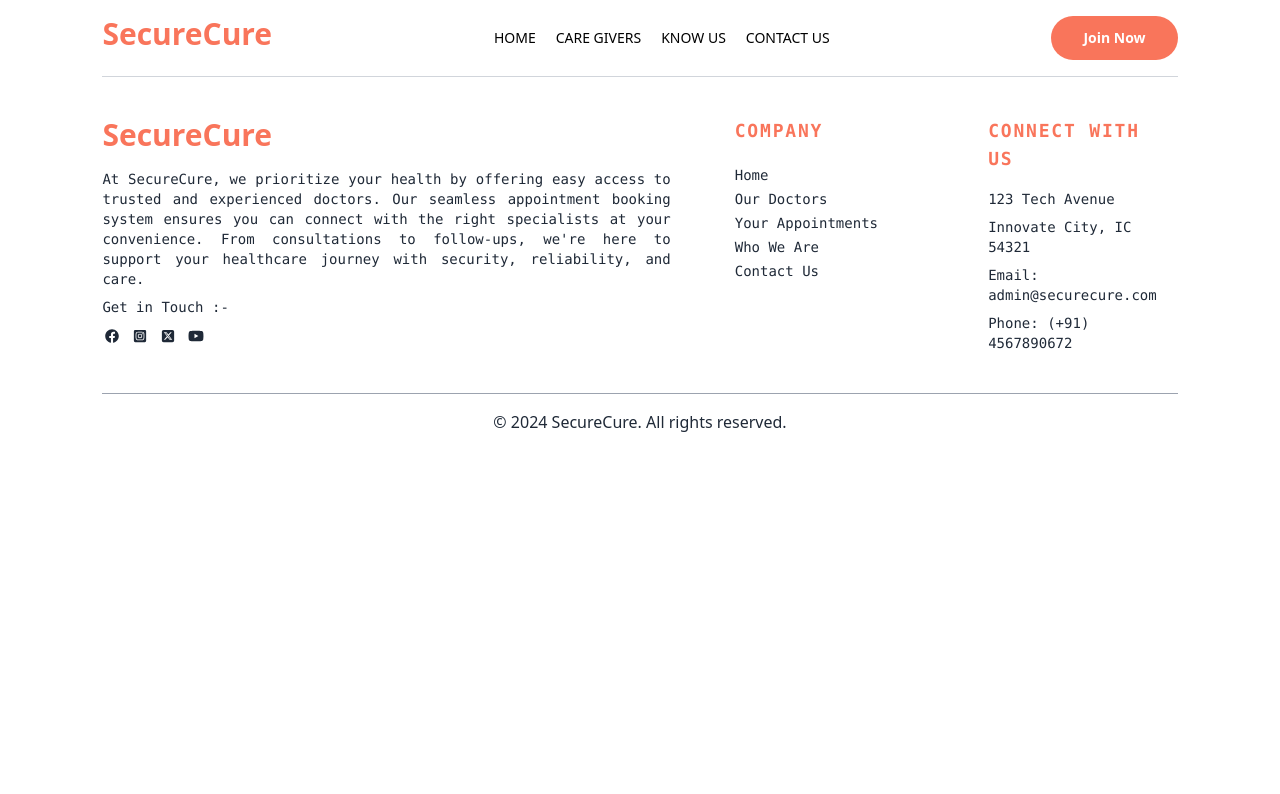
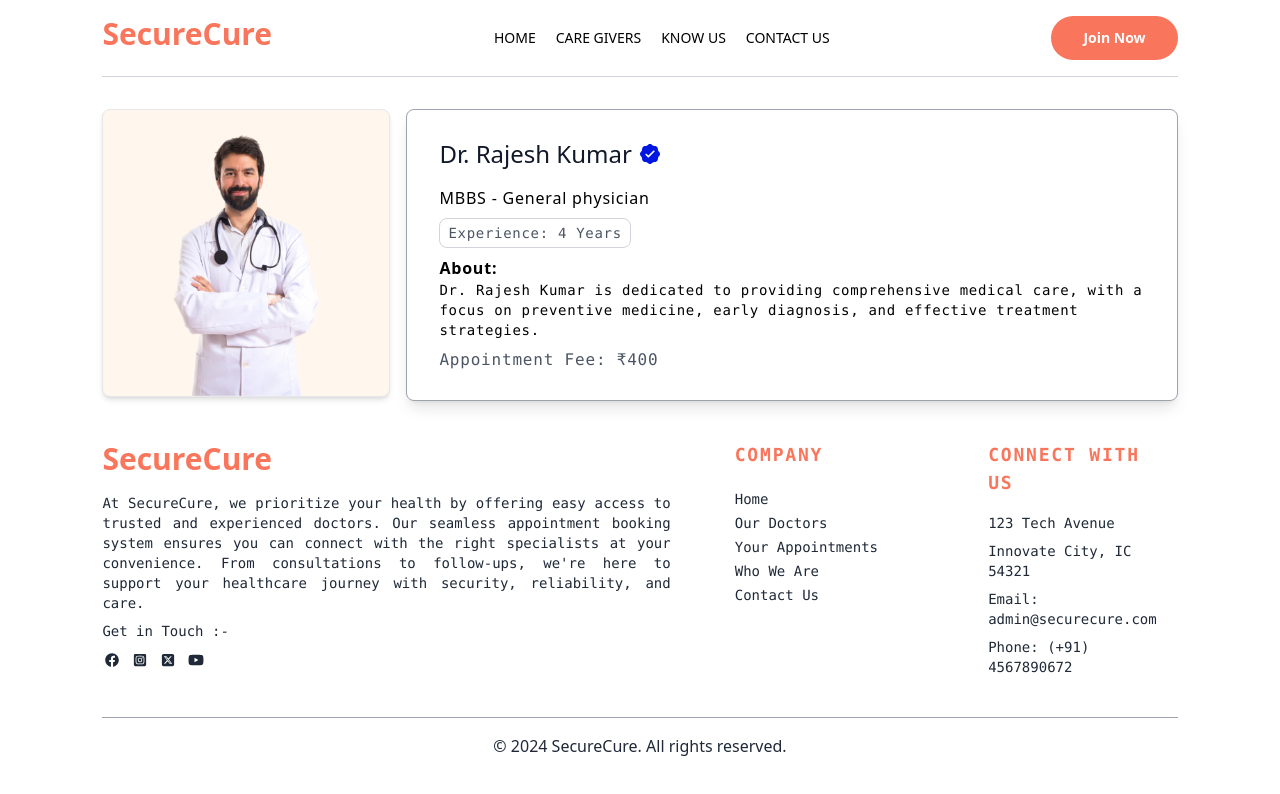
Before and after one commit to Shuvam-2000/SecureCure, a React (Vite) app: page /appoint/doc1 in a window 1280 px wide. Shown: the top 794 px of the page. Built offline with nearby package versions, Linux system fonts and the light colour scheme.

Commit message:
appoint booking page development started docyor information and images styling done appointment booking functionality to be done now

```diff
--- a/src/pages/Appoint.jsx
+++ b/src/pages/Appoint.jsx
@@ -1,11 +1,66 @@
+import { useContext, useEffect, useState } from "react"
+import { useParams } from "react-router-dom"
+import { MedContext } from "../Context/MedContext"
+import assets from "../assets/assets"
 
 
 const Appoint = () => {
-  return (
+
+  const { docId } = useParams()
+  const { doctors, priceCurrency } = useContext(MedContext)
+  const [docInfo, setDocInfo] = useState(null)
+
+  const doctorInfo = async () => {
+    const medInfo = doctors.find((doctor => doctor._id === docId))
+    setDocInfo(medInfo)
+    console.log(medInfo)  // for debugging
+  }
+
+  useEffect(() => {
+    doctorInfo()
+  }, [doctors, docId])
+
+  return docInfo ? (
     <div>
+      {/* Doctor Information */}
 
+      <div className="flex flex-col sm:flex-row gap-4 mt-8 cursor-pointer">
+        <div>
+          <img
+          className="bg-orange-50 hover:bg-orange-100
+          rounded-lg border border-gray-200 shadow-md sm:max-w-72 cursor-pointer"
+          src={docInfo.image} />
+        </div>
+
+        <div className="flex-1 border border-gray-400 rounded-lg p-8 py-7 bg-white mx-2 sm:mx-0 mt-[-80px] sm:mt-0 shadow-lg">
+          {/* Doctor Details */}
+          <p className="flex items-center gap-2 sm:text-2xl text-xl font-medium text-gray-900 mb-4 text-center">
+            {docInfo.name}
+            <img className="w-5" src={assets.verified_icon}/>
+          </p>
+          <div className="items-center gap-2 mt-2 text-gray-600">
+            <p className="text-black tracking-wider">{docInfo.degree} - {docInfo.speciality}</p>
+            <button
+            className="border border-gray-300 py-1 px-1 sm:py-1 sm:px-2 rounded-lg font-mono text-xs sm:text-sm mt-2 mb-2 sm:tracking-wider">
+            Experience: {docInfo.experience}</button>
+          </div>
+
+          {/* Doctor About Section */}
+          <div>
+            <p className="font-bold tracking-wider">About:</p>
+            <p className="text-xs sm:text-sm sm:font-mono tracking-wider">{docInfo.about}</p>
+            <div>
+              <p className="text-gray-600 tracking-wider mt-2 font-mono">Appointment Fee: {priceCurrency}{docInfo.fees}</p>
+            </div>
+          </div>
+        </div>
+      </div>
+    </div>
+  ) : (
+    <div className="text-center mt-20">
+      <img className="text-lg" src={assets.doc_image}/>
     </div>
   )
 }
 
-export default Appoint
+export default Appoint;
```
